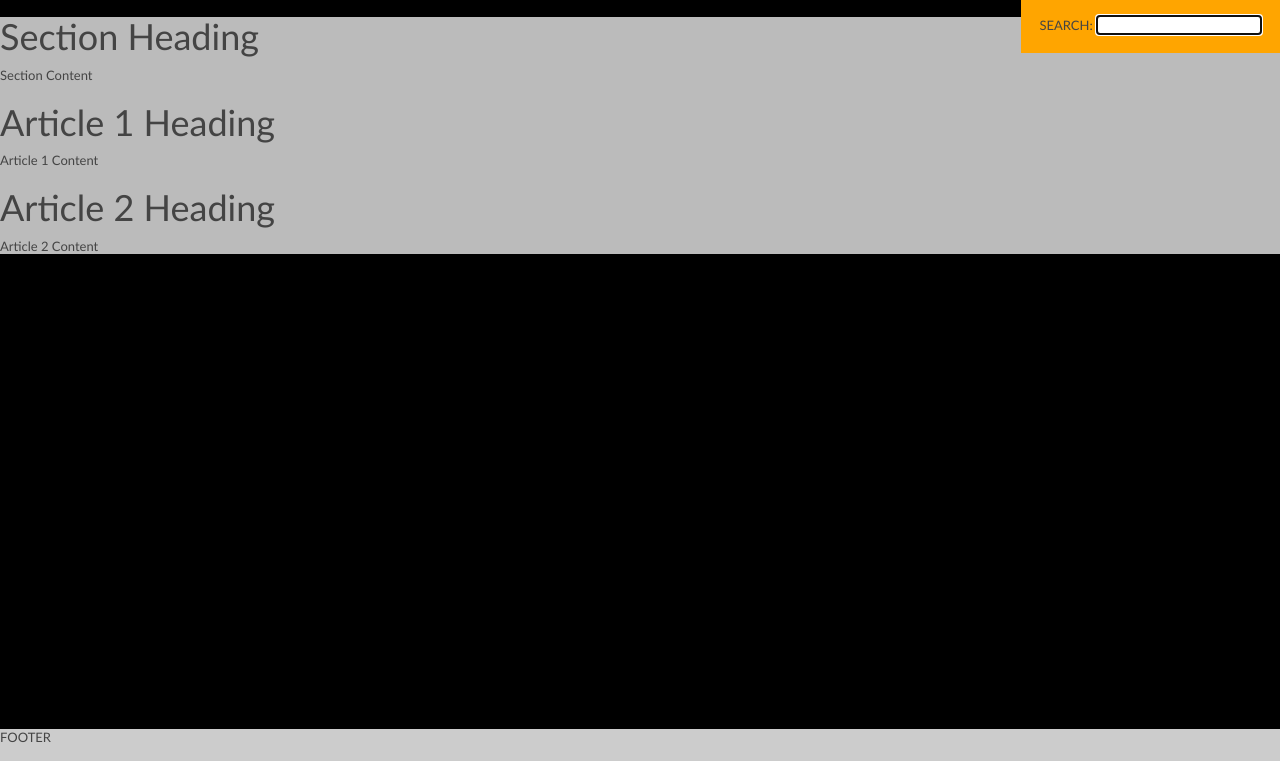
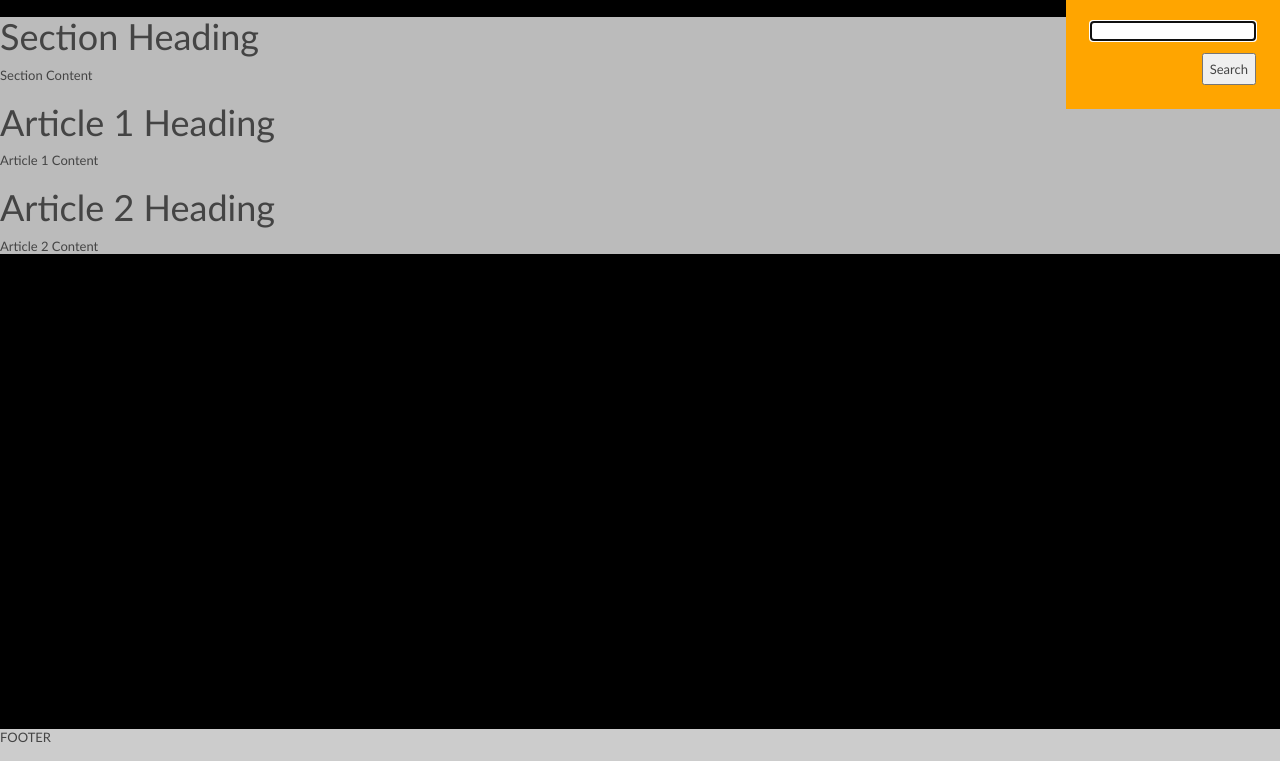
Before and after one commit to mattvryan/soapbox, a plain HTML site: page app/index.html in a window 1280 px wide. Both pictures are taken after a click on the button 1226 px from the left and 18 px from the top of the page. Shown: the part 39-800 px from the top of the page. Drawn offline with nearby package versions, Linux system fonts and the light colour scheme.

Commit message:
Changed layout for search to include a submit button

```diff
--- a/app/index.html
+++ b/app/index.html
@@ -59,7 +59,12 @@
         </div>
         <div id="sb_search" class="sb_dropdown">
             <form>
-                SEARCH: <input id="sb_search_input" type="search" name="search" value=""/><br/>
+                <div id="sb_search_query">
+                    <input id="sb_search_input" type="search" name="search" value=""/>
+                </div>
+                <div id="sb_search_submit">
+                    <input id="sb_search_submit_button" type="submit" name="Search" value="Search"/>
+                </div>
             </form>
         </div>
         <div id="sb_login" class="sb_dropdown">
```
